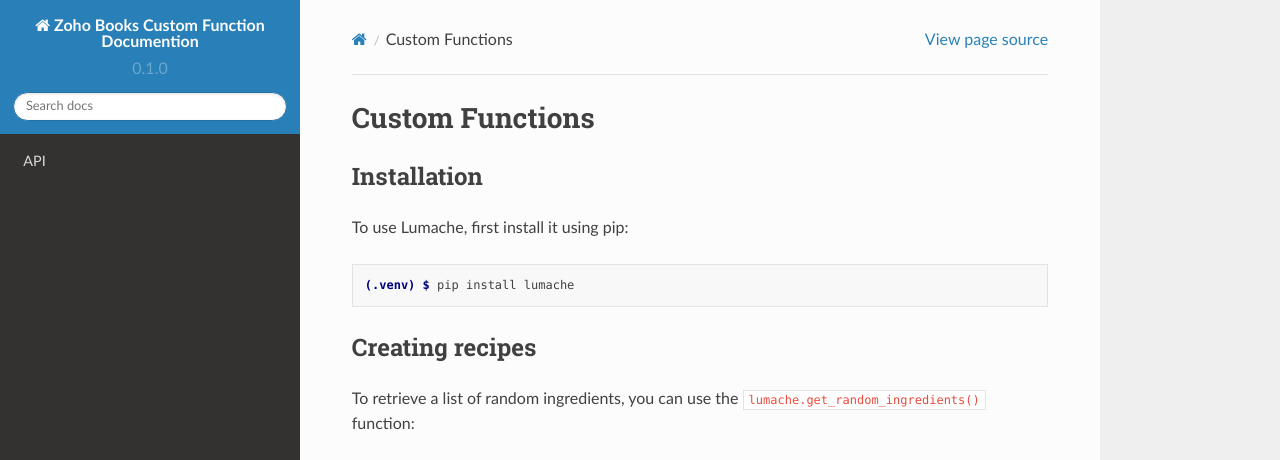
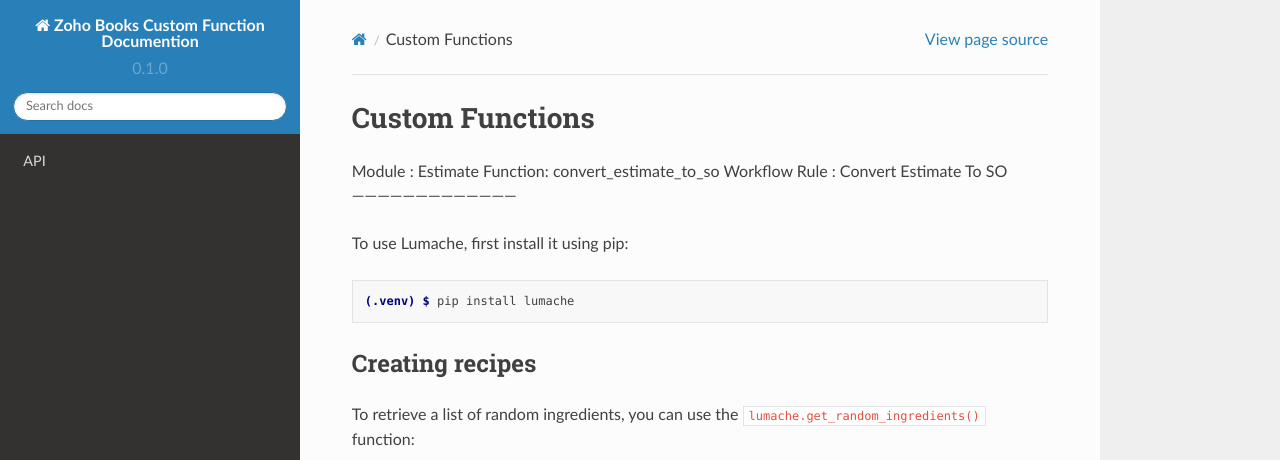
Before and after one commit to syedshahzaibshah/Blinkswag_Dashboard-1, a Sphinx documentation site: the page built from docs/source/Usage.rst, in a window 1280 px wide and 1052 px high. Shown: the top 460 px of the window. Built offline with Sphinx 7.4.7 and the Read the Docs theme 2.0.0, drawn with Linux system fonts in a browser that asks for light colours; pages that are not in the unit, such as notebooks, are missing from menus; grey boxes are pictures that could not be loaded.

Commit message:
Update Usage.rst

```diff
--- a/docs/source/Usage.rst
+++ b/docs/source/Usage.rst
@@ -3,8 +3,10 @@
 
 .. _installation:
 
-Installation
-------------
+Module : Estimate
+Function: convert_estimate_to_so
+Workflow Rule : Convert Estimate To SO
+---------------------------------------
 
 To use Lumache, first install it using pip:
 
```
